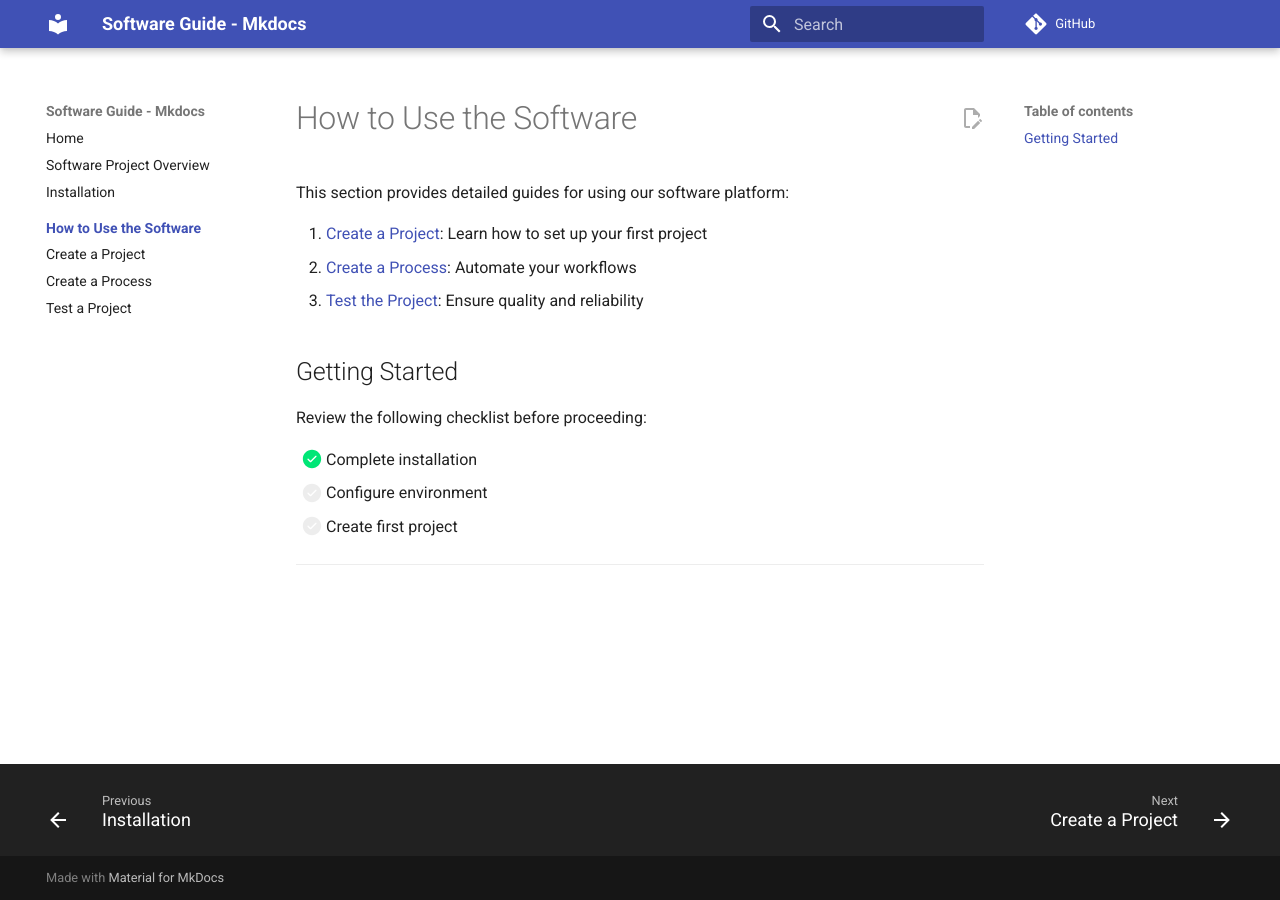
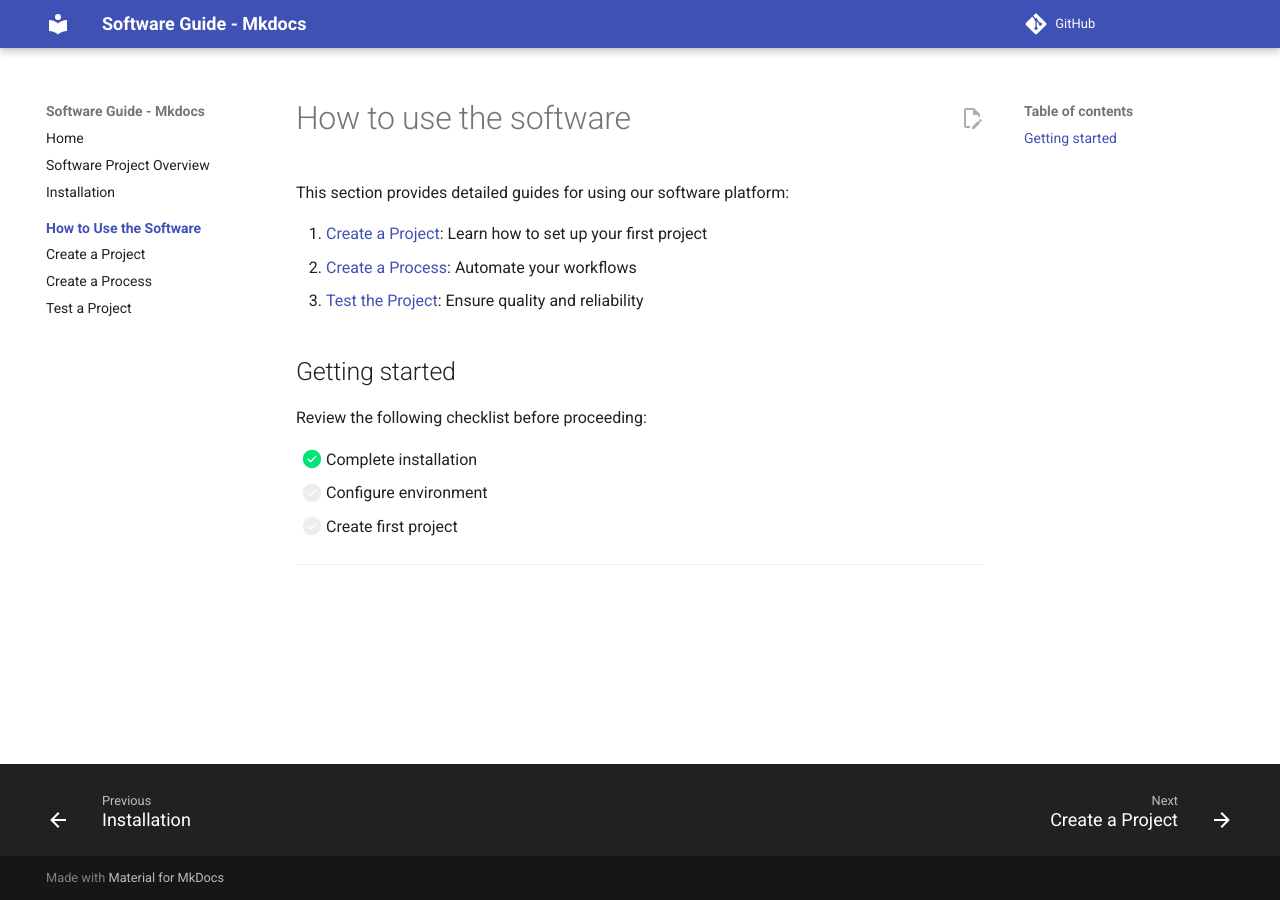
Before and after one commit to lenadoc/SoftwareGuideMkdocs, an MkDocs documentation site: the page built from docs/usage/index.md, in a window 1280 px wide. Built offline with MkDocs 1.6.1 and Material for MkDocs 9.7.7, drawn with Linux system fonts in a browser that asks for light colours; comment, search, counter and statistics services are not loaded.

Commit message:
Fixing the plugin

```diff
--- a/docs/usage/index.md
+++ b/docs/usage/index.md
@@ -1,4 +1,4 @@
-# How to Use the Software
+# How to use the software
 
 This section provides detailed guides for using our software platform:
 
@@ -6,7 +6,7 @@
 2. [Create a Process](create-process.md): Automate your workflows
 3. [Test the Project](test-project.md): Ensure quality and reliability
 
-## Getting Started
+## Getting started
 
 Review the following checklist before proceeding:
 
--- a/mkdocs.yml
+++ b/mkdocs.yml
@@ -46,9 +46,9 @@
       - Create a Process: usage/create-process.md
       - Test a Project: usage/test-project.md
 plugins:
-  - search
+  - search <!--
   - pdf-export:
-      combined: true
+      combined: true --> # Remove the hidden comment symbols if you want to generate pdfs
 
 markdown_extensions:
   - tables
```
